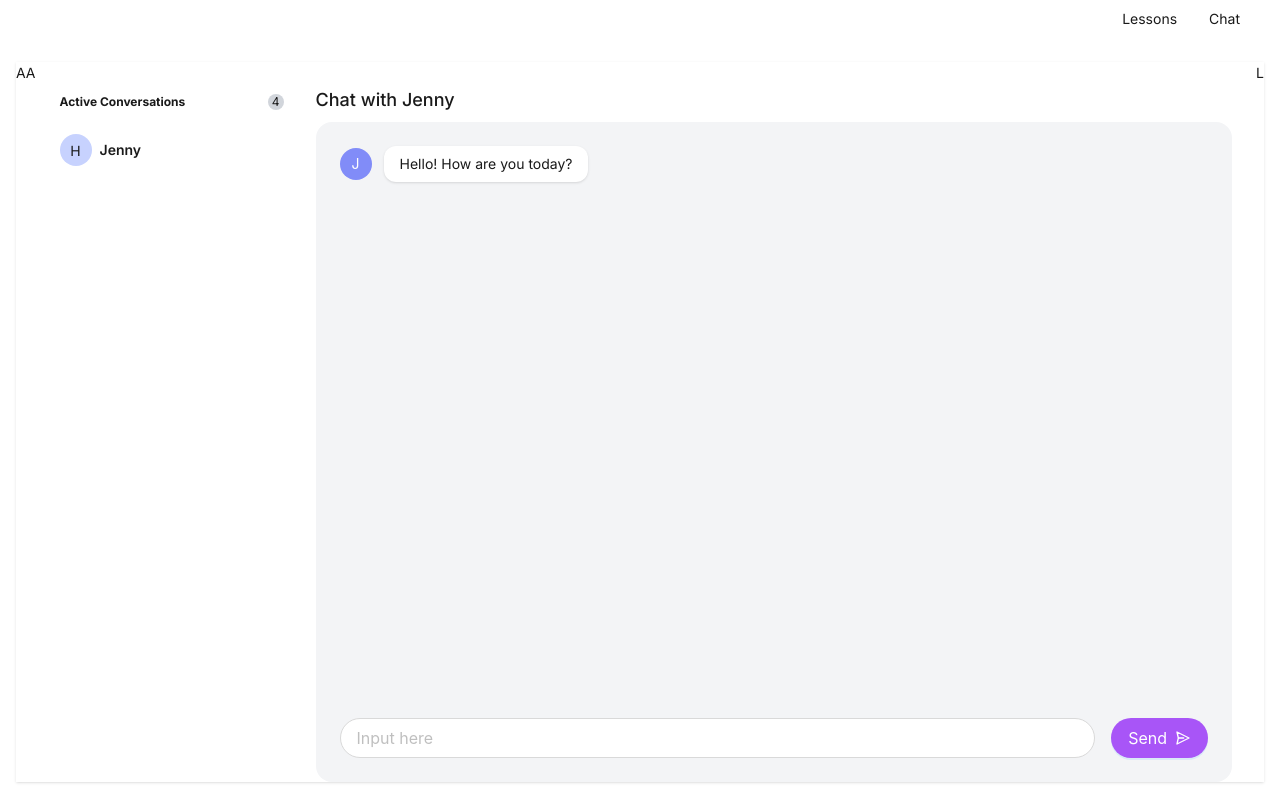
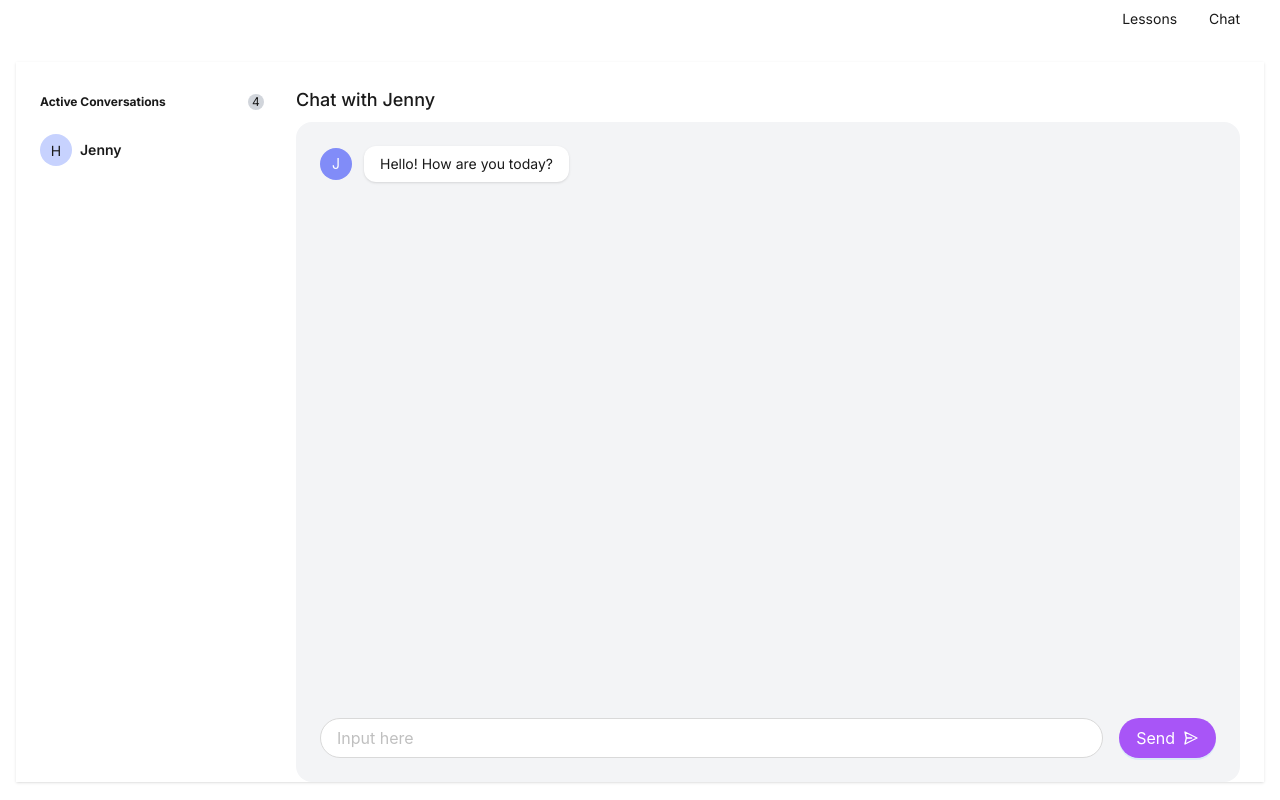
Before and after one commit to NguyenVanDo51/talk4learn, a Next.js app: page /chat in a window 1280 px wide. Built offline with nearby package versions, Linux system fonts and the light colour scheme; a web font is replaced by a local one.

Commit message:
Update index.tsx

```diff
--- a/src/components/template/chat/index.tsx
+++ b/src/components/template/chat/index.tsx
@@ -81,7 +81,6 @@ export const AIChat = () => {
 
   return (
     <div className="flex flex-grow h-screen max-h-[90vh] antialiased shadow">
-      <Link href={'/'}>AA</Link>
       <div className="flex flex-row h-full w-full overflow-x-hidden">
         <Conversations />
         <div className="flex gap-7 flex-auto p-6 pb-0">
@@ -106,7 +105,7 @@ export const AIChat = () => {
           </div>
           {isShowComment && <AnalyistedMessage messages={messages} />}
         </div>
-      L</div>
+      </div>
     </div>
   )
 }
```
